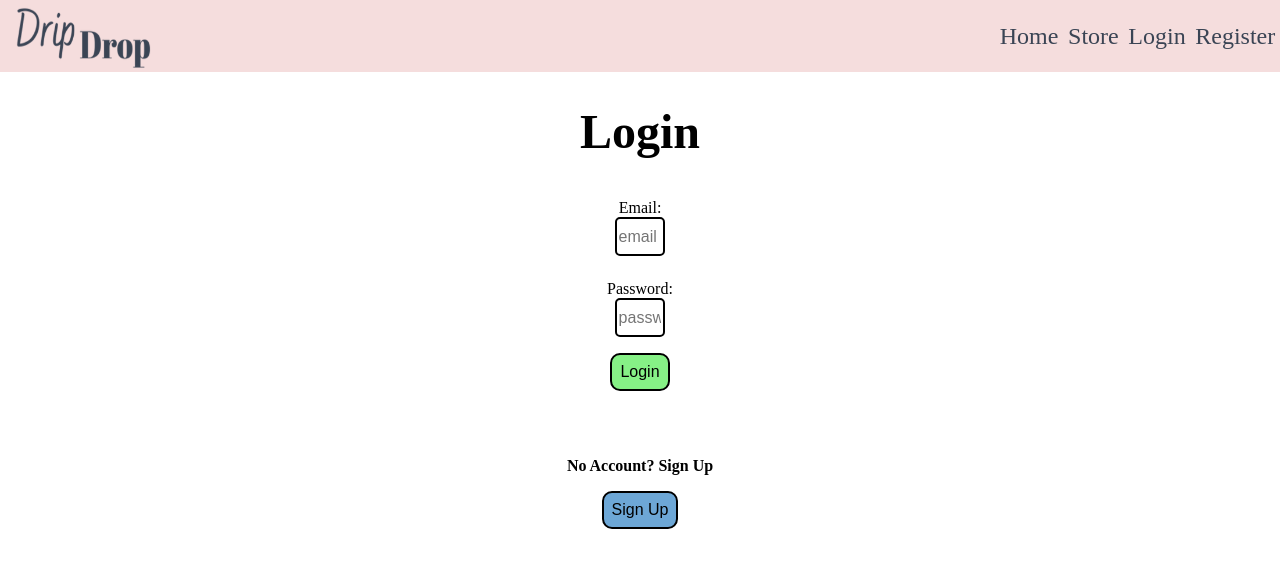
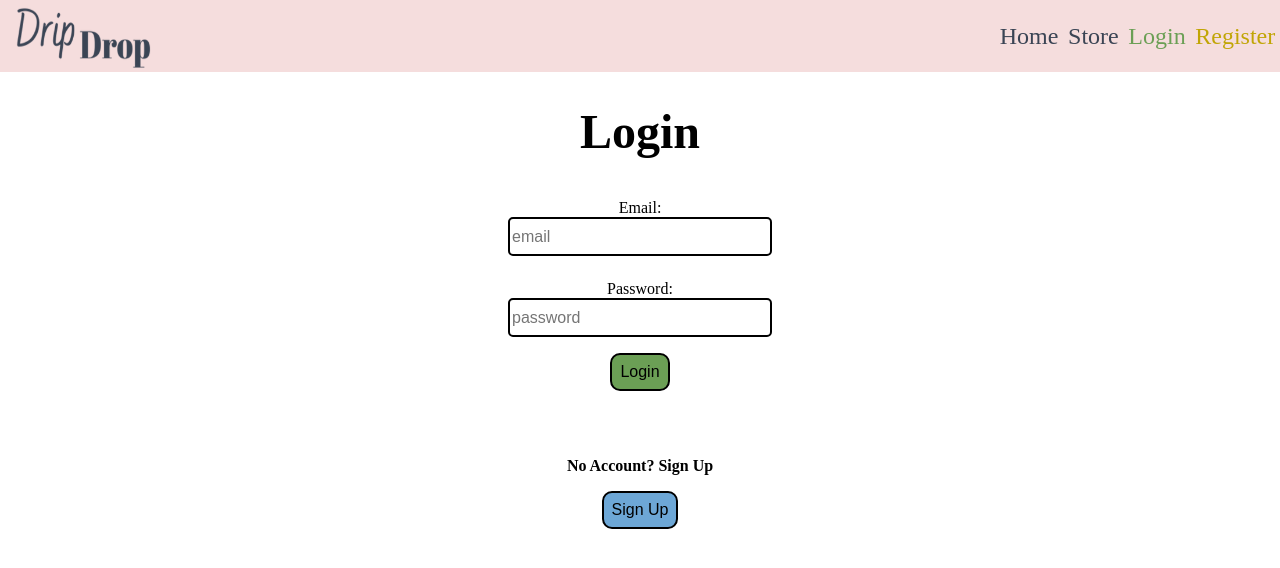
Before and after one commit to nathanlunn/dripdrop, a React (Create React App) app in the folder client/: page /login in a window 1280 px wide. Shown: the top 568 px of the page. Built offline with nearby package versions, Linux system fonts and the light colour scheme; no server answers; a web font is replaced by a local one.

Commit message:
fix login and register squished styling

```diff
--- a/client/src/Components/Nav.js
+++ b/client/src/Components/Nav.js
@@ -24,9 +24,9 @@ export default function Nav({state, setState}) {
       <div className="nav__linkDiv">
         <Link className="nav__button" to="/">Home</Link>
         <Link className="nav__button" to="/store">Store</Link>
-        {!state.user.name && <Link className="nav__button" to="/login">Login</Link>}
-        {!state.user.name && <Link className="nav__button" to="/register">Register</Link>}
-        {state.user.name && <button className="nav__button" onClick={logout}>Logout</button>}
+        {!state.user.name && <Link className="nav__button nav__button--login" to="/login">Login</Link>}
+        {!state.user.name && <Link className="nav__button nav__button--register" to="/register">Register</Link>}
+        {state.user.name && <button className="nav__button nav__button--logout" onClick={logout}>Logout</button>}
         {(state.user.owner || state.user.authorized) && <Link className="nav__button" to="/owner">Owners Dashboard</Link>}
       </div>
     </div>
--- a/client/src/Components/styles/App.scss
+++ b/client/src/Components/styles/App.scss
@@ -6,6 +6,7 @@
 }
 
 .app {
+  width: 100%;
   display: flex;
   flex-direction: column;
   align-items: center;
--- a/client/src/Components/styles/Login.scss
+++ b/client/src/Components/styles/Login.scss
@@ -1,6 +1,7 @@
 @import './Variables.scss';
 
 .login {
+  width: 100%;
   display: flex;
   flex-direction: column;
 
@@ -40,7 +41,7 @@
   }
 
   .login__button--confirm {
-    background-color: rgb(134, 241, 134);
+    background-color: $login;
   }
 
   .login__button--register {
--- a/client/src/Components/styles/Nav.scss
+++ b/client/src/Components/styles/Nav.scss
@@ -27,4 +27,14 @@
     margin: .3rem;
     background-color: $mistyRose;
   }
+  .nav__button--login {
+    color: rgb(107, 159, 85);
+  }
+  .nav__button--register {
+    color: rgb(193, 165, 5);
+  }
+  .nav__button--logout {
+    color: rgb(225, 82, 82);
+    border: solid 0 black;
+  }
 }
--- a/client/src/Components/styles/Register.scss
+++ b/client/src/Components/styles/Register.scss
@@ -1,6 +1,7 @@
 @import './Variables.scss';
 
 .register {
+  width: 100%;
   display: flex;
   flex-direction: column;
 
--- a/client/src/Components/styles/Variables.scss
+++ b/client/src/Components/styles/Variables.scss
@@ -3,3 +3,6 @@ $englishViolet: #6B4E71;
 $charcoal: #3A4454;
 $darkElectricBlue: #53687E;
 $mistyRose: #F5DDDD;
+$login: rgb(107, 159, 85);
+$register: rgb(193, 165, 5);
+$logout: rgb(225, 82, 82);
```
Also changed, not shown: 1 other file (tests, documents, lock files or other folders).
